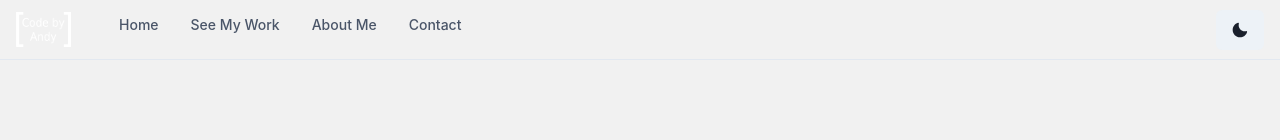
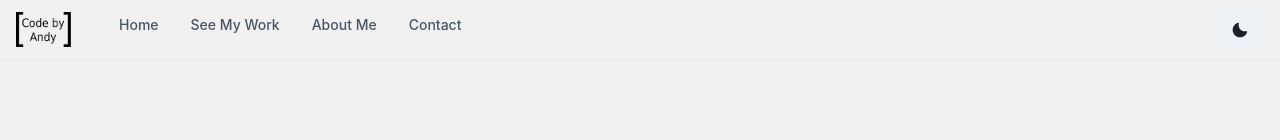
Before and after one commit to ajmeier29/portfolio-app, a Next.js app: page / in a window 1280 px wide. Shown: the top 140 px of the page. Built offline with nearby package versions, Linux system fonts and the light colour scheme.

Commit message:
Added light mode logo

```diff
--- a/src/components/Navbar.tsx
+++ b/src/components/Navbar.tsx
@@ -33,6 +33,7 @@ import {
     const { isOpen, onToggle } = useDisclosure();
 
     const { colorMode, toggleColorMode } = useColorMode();
+    const imageSrc = useColorModeValue('./codeByAndyBlack.png', './codeByAndyWhite.png')
 
     return (
       <Box>
@@ -66,9 +67,7 @@ import {
 
                   w={'55px'}
                   h={'35px'}
-                  src={
-                    './codeByAndyWhite.png'
-                  }
+                  src={imageSrc}
                 />
             </Center>
 
```
Also changed, not shown: public/codeByAndyBlack.png (added).
